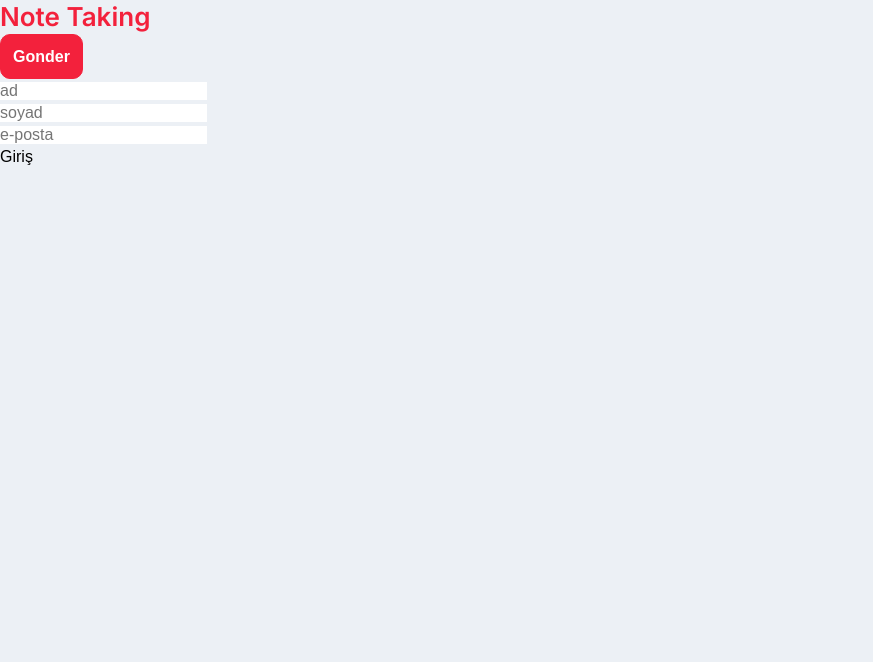
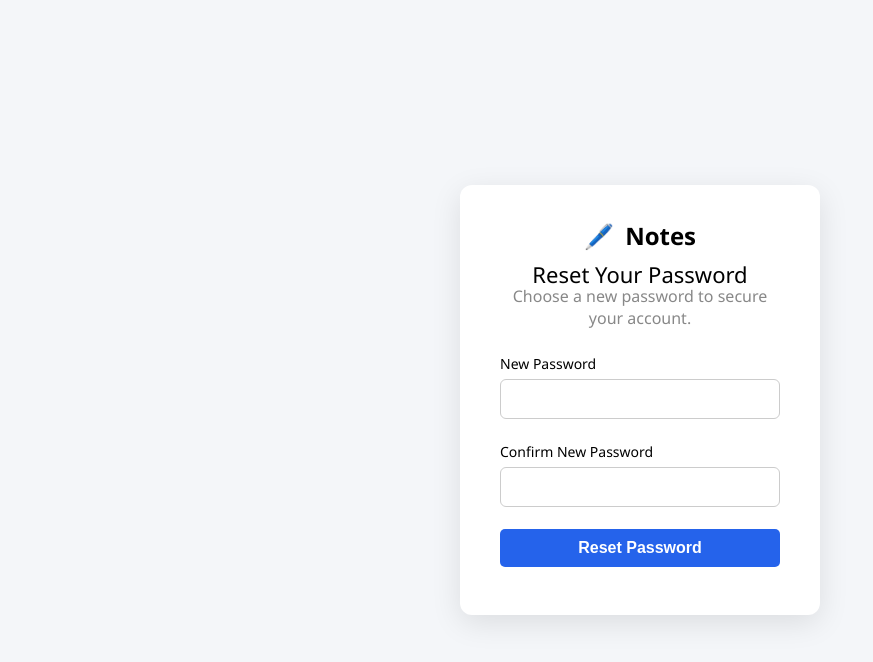
Before and after one commit to mervekabakci/noteTakingApp, a React (Vite) app: page /reset in a window 1280 px wide. Shown: the top 662 px of the page, without its empty margins (0-873 px from the left). Built offline with nearby package versions, Linux system fonts and the light colour scheme.

Commit message:
login ekranları html yapıları oluşturuldu

```diff
--- a/package.json
+++ b/package.json
@@ -11,7 +11,8 @@
   },
   "dependencies": {
     "react": "^19.1.0",
-    "react-dom": "^19.1.0"
+    "react-dom": "^19.1.0",
+    "react-router-dom": "^7.6.3"
   },
   "devDependencies": {
     "@eslint/js": "^9.30.1",
--- a/src/App.css
+++ b/src/App.css
@@ -0,0 +1,147 @@
+body {
+  margin: 0;
+  font-family: 'Segoe UI', Tahoma, Geneva, Verdana, sans-serif;
+  background-color: #f4f6f9;
+}
+
+.login-container {
+  height: 100vh;
+  display: flex;
+  justify-content: center;
+  align-items: center;
+}
+
+.login-card {
+  background-color: #ffffff;
+  padding: 40px;
+  border-radius: 12px;
+  width: 360px;
+  box-shadow: 0 8px 30px rgba(0, 0, 0, 0.1);
+  text-align: center;
+}
+
+.logo {
+  font-size: 24px;
+  margin-bottom: 16px;
+  color: #3b82f6;
+  font-weight: bold;
+}
+
+.logo span {
+  color: #000;
+  margin-left: 5px;
+}
+
+h2 {
+  margin: 0;
+  font-size: 22px;
+}
+
+.subtitle {
+  color: #888;
+  margin-bottom: 24px;
+}
+
+form {
+  text-align: left;
+}
+
+label {
+  font-size: 14px;
+  font-weight: 500;
+  margin-top: 10px;
+  display: block;
+}
+
+input {
+  width: 100%;
+  padding: 10px;
+  margin-top: 4px;
+  margin-bottom: 12px;
+  border: 1px solid #ccc;
+  border-radius: 6px;
+  box-sizing: border-box;
+}
+
+.password-label {
+  display: flex;
+  justify-content: space-between;
+  align-items: center;
+}
+
+.forgot {
+  font-size: 12px;
+  color: #3b82f6;
+  text-decoration: none;
+}
+
+.login-button {
+  width: 100%;
+  padding: 10px;
+  background-color: #3b82f6;
+  color: white;
+  font-weight: bold;
+  border: none;
+  border-radius: 6px;
+  margin-top: 10px;
+  cursor: pointer;
+}
+
+.login-button:hover {
+  background-color: #2563eb;
+}
+
+.divider {
+  text-align: center;
+  margin: 20px 0;
+  color: #999;
+  font-size: 14px;
+  position: relative;
+}
+
+.divider::before,
+.divider::after {
+  content: "";
+  position: absolute;
+  top: 50%;
+  width: 45%;
+  height: 1px;
+  background: #ddd;
+}
+
+.divider::before {
+  left: 0;
+}
+
+.divider::after {
+  right: 0;
+}
+
+.google-login {
+  width: 100%;
+  padding: 10px;
+  border: 1px solid #ccc;
+  border-radius: 6px;
+  display: flex;
+  align-items: center;
+  justify-content: center;
+  gap: 8px;
+  background-color: white;
+  cursor: pointer;
+}
+
+.google-login:hover {
+  background-color: #f1f1f1;
+}
+
+.signup-text {
+  margin-top: 20px;
+  font-size: 14px;
+  color: #444;
+}
+
+.signup-text a {
+  color: #3b82f6;
+  text-decoration: none;
+  font-weight: bold;
+}
--- a/src/App.jsx
+++ b/src/App.jsx
@@ -1,26 +1,22 @@
 import './App.css'
+import LoginApp from './login_pages/login'
+import { BrowserRouter as Router,Routes,Route } from 'react-router-dom';
+import SignUpPageApp from './login_pages/signUp';
+import ForgetPasswordPageApp from './login_pages/forgetPassword';
+import ResetPasswordPageApp from './login_pages/resetPassword';
 
 export default function App() {
 
   return (
     <>
-      <h1>Note Taking</h1>
-      <button className='fixBtn button-secondary'>Gonder</button>
-
-      <Login />
+      <Router>
+      <Routes>
+        <Route path="/" element={<LoginApp />} />
+        <Route path="/signup" element={<SignUpPageApp />} />
+        <Route path="/forgot" element={<ForgetPasswordPageApp />} />
+        <Route path="/reset" element={<ResetPasswordPageApp />} />
+      </Routes>
+    </Router>
     </>
   )
 }
-
-function Login() {
-  return (
-    <>
-      <form>
-        <p><input type="text" placeholder='ad' /></p>
-        <p><input type="text" placeholder='soyad' /></p>
-        <p><input type="email" placeholder='e-posta' /></p>
-        <button>Giriş</button>
-      </form>
-    </>
-  )
-}
--- /dev/null
+++ b/src/login_pages/forgetPassword.jsx
@@ -0,0 +1,39 @@
+import '../App.css'
+import './resetPassword.jsx'
+import { Link } from 'react-router-dom';
+
+export default function ForgetPasswordPageApp() {
+
+  return (
+    <>
+      <ForgetPassword />
+    </>
+  )
+}
+
+function ForgetPassword() {
+  return (
+    <>
+      <div className="login-container">
+      <div className="login-card">
+        <div className="logo">🖊️ <span>Notes</span></div>
+        <h2>Forgotten your password?</h2>
+        <p className="subtitle">Enter your email below, and we'll send you a link to reset it.</p>
+
+        <form>
+          <label>Email Address</label>
+          <input type="email" placeholder="email@example.com" />
+
+
+          <button type="submit" className="login-button">Send Reset Link</button>
+        </form>
+
+
+        <Link to="/reset">Reset Password</Link>
+
+
+      </div>
+    </div>
+    </>
+  )
+}
--- /dev/null
+++ b/src/login_pages/login.jsx
@@ -0,0 +1,50 @@
+import '../App.css';
+import { Link } from 'react-router-dom';
+
+export default function LoginApp() {
+
+  return (
+    <>
+      <Login />
+    </>
+  )
+}
+
+function Login() {
+  return (
+    <>
+      <div className="login-container">
+      <div className="login-card">
+        <div className="logo">🖊️ <span>Notes</span></div>
+        <h2>Welcome to Note</h2>
+        <p className="subtitle">Please log in to continue</p>
+
+        <form>
+          <label>Email Address</label>
+          <input type="email" placeholder="email@example.com" />
+
+          <label className="password-label">
+            Password
+            <Link to="/forgot">Forgot</Link>
+          </label>
+          <input type="password"  />
+
+          <button type="submit" className="login-button">Login</button>
+        </form>
+        <hr />
+        <div ><span>Or log in with:</span></div>
+        <br />
+
+        <button className="google-login">
+          <img src="https://img.icons8.com/color/16/000000/google-logo.png" alt="Google" />
+          Google
+        </button>
+        <br />
+        <hr />
+
+        <p className="signup-text">No account yet? <Link to="/signup">Sign Up</Link></p>
+      </div>
+    </div>
+    </>
+  )
+}
--- /dev/null
+++ b/src/login_pages/resetPassword.jsx
@@ -0,0 +1,44 @@
+import '../App.css'
+import { Link } from 'react-router-dom';
+
+export default function ResetPasswordPageApp() {
+
+  return (
+    <>
+      <ResetPassword />
+    </>
+  )
+}
+
+function ResetPassword() {
+  return (
+    <>
+      <div className="login-container">
+      <div className="login-card">
+        <div className="logo">🖊️ <span>Notes</span></div>
+        <h2>Reset Your Password</h2>
+        <p className="subtitle">Choose a new password to secure your account.</p>
+
+        <form>
+          <label className="password-label">
+            New Password
+
+          </label>
+          <input type="password" />
+
+          <label className="password-label">
+           Confirm New Password
+
+          </label>
+          <input type="password" />
+
+          <Link to="/"><button type="submit" className="login-button" >Reset Password</button></Link>
+        </form>
+
+
+
+      </div>
+    </div>
+    </>
+  )
+}
--- /dev/null
+++ b/src/login_pages/signUp.jsx
@@ -0,0 +1,51 @@
+import '../App.css'
+
+export default function SignUpPageApp() {
+
+  return (
+    <>
+      <SignUp />
+    </>
+  )
+}
+
+function SignUp() {
+  return (
+    <>
+      <div className="login-container">
+      <div className="login-card">
+        <div className="logo">🖊️ <span>Notes</span></div>
+        <h2>Create Your Account</h2>
+        <p className="subtitle">Sign up to start organizing your notes and boost your productivity.</p>
+
+        <form>
+          <label>Email Address</label>
+          <input type="email" placeholder="email@example.com" />
+
+          <label className="password-label">
+            Password
+
+          </label>
+          <input type="password" />
+
+          <button type="submit" className="login-button">Sign Up</button>
+        </form>
+        <hr />
+        <div ><span>Or log in with:</span></div>
+        <br />
+
+        <button className="google-login">
+          <img src="https://img.icons8.com/color/16/000000/google-logo.png" alt="Google" />
+          Google
+        </button>
+        <br />
+        <hr />
+
+        <p className="signup-text">Already have an account?<a href="/">Login</a></p>
+
+
+      </div>
+    </div>
+    </>
+  )
+}
```
Also changed, not shown: 1 other file (tests, documents, lock files or other folders).
